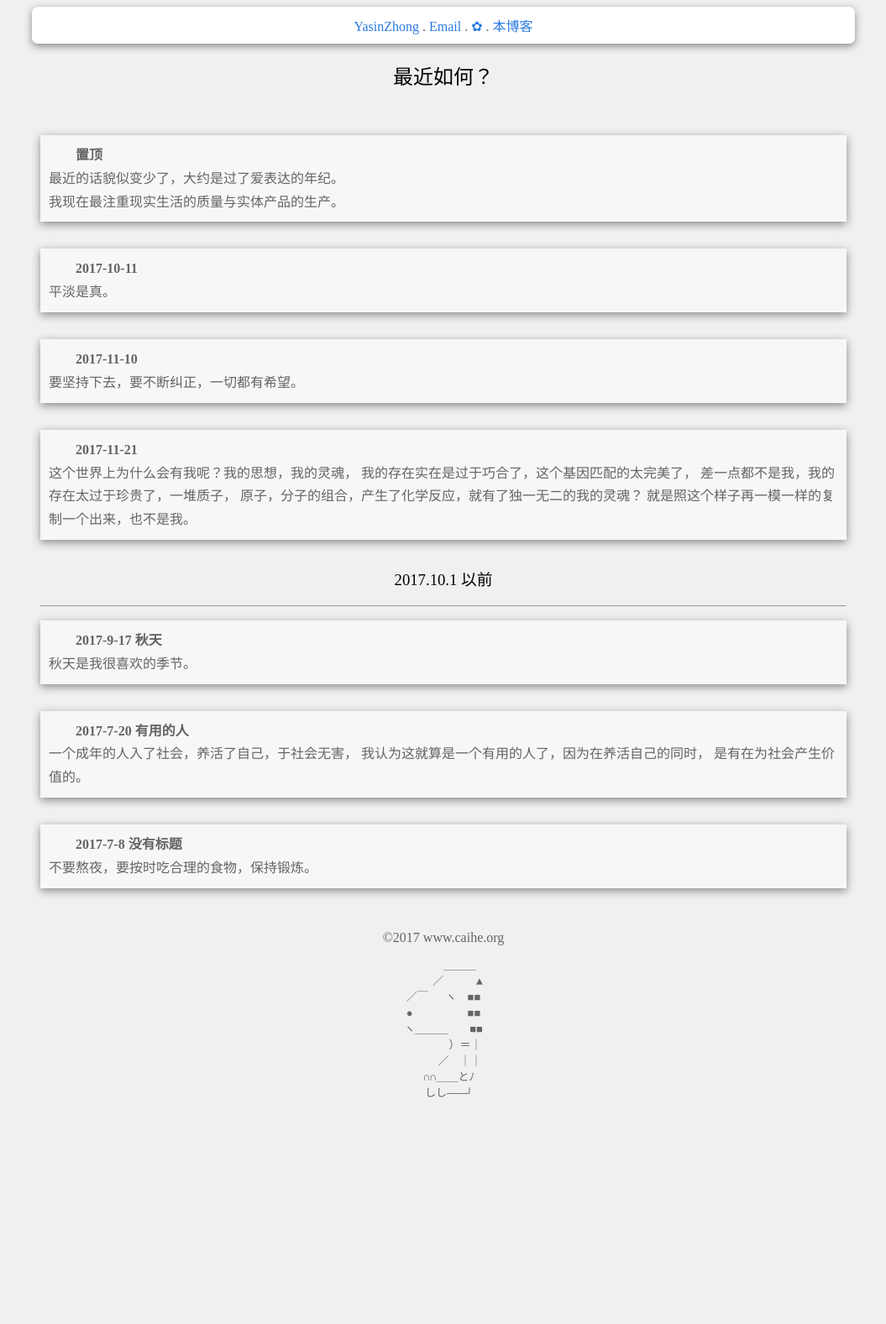
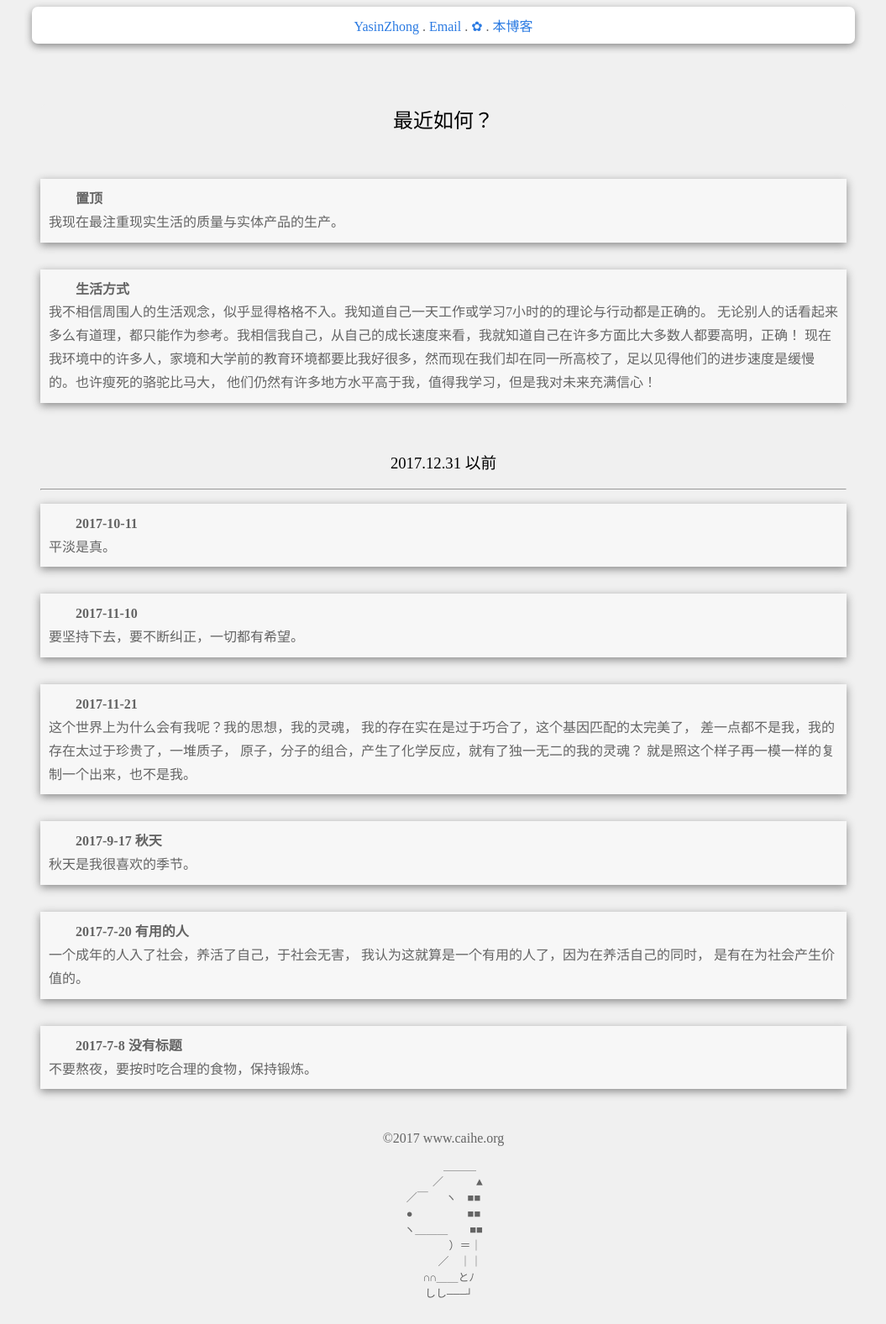
Before and after one commit to YasinZhong/yasinzhong.github.io, a Jekyll site: the page built from Post/twi.html, in a window 1280 px wide. Shown: the whole page at 84% size, without its empty margins (112-1167 px from the left). Built offline with Jekyll 4.4.1, drawn with Linux system fonts in a browser that asks for light colours; comment, search, counter and statistics services are not loaded; before the commit the page ends 1338 px from its top, so only the background shows below that.

Commit message:
2018/03/14

```diff
--- a/Post/twi.html
+++ b/Post/twi.html
@@ -8,9 +8,21 @@ title: 最近如何？
 
 <p id="置顶">
   <b>置顶</b><br/>
-  最近的话貌似变少了，大约是过了爱表达的年纪。<br/>
   我现在最注重现实生活的质量与实体产品的生产。
 </p>
+
+<p id="2018-3-14">
+  <b>生活方式</b><br/>
+  我不相信周围人的生活观念，似乎显得格格不入。我知道自己一天工作或学习7小时的的理论与行动都是正确的。
+  无论别人的话看起来多么有道理，都只能作为参考。我相信我自己，从自己的成长速度来看，我就知道自己在许多方面比大多数人都要高明，正确！
+  现在我环境中的许多人，家境和大学前的教育环境都要比我好很多，然而现在我们却在同一所高校了，足以见得他们的进步速度是缓慢的。也许瘦死的骆驼比马大，
+  他们仍然有许多地方水平高于我，值得我学习，但是我对未来充满信心！
+</p>
+
+
+
+<h3>2017.12.31 以前</h3>
+<hr/>
 
 <p id="2017-10-11">
   <b>2017-10-11</b><br/>
@@ -31,15 +43,6 @@ title: 最近如何？
   就是照这个样子再一模一样的复制一个出来，也不是我。
 </p>
 
-
-
-
-<h3>2017.10.1 以前</h3>
-<hr/>
-
-
-
-
 <p id="秋天">
   <b>2017-9-17 秋天</b><br/>
   秋天是我很喜欢的季节。
--- a/_layouts/default.html
+++ b/_layouts/default.html
@@ -45,6 +44,7 @@
 	</script>
 <noscript> 为正常使用来必力评论功能请激活JavaScript</noscript>
 </div>
+<q>评论功能仅供留言，删除表示已阅。</q>
 <!-- City版安装代码已完成 -->
 
 
--- a/_posts/2018-1-4-SuccessfulWritting.html
+++ b/_posts/2018-1-4-SuccessfulWritting.html
@@ -5,7 +5,7 @@ title: 写文章的技巧
 
 <h1>{{ page.title }}</h1>
 
-<q>让你写出有特点的非应试文章。</q>
+<h4><q>让你写出有特点的非应试文章。</q></h4>
 
 <h2>内容</h2>
 <p>
--- a/_posts/2018-2-2-WhatIsLife.html
+++ b/_posts/2018-2-2-WhatIsLife.html
@@ -5,6 +5,4 @@ title: 生活本来的样子
 
 <h1>{{ page.title }}</h1>
 
-<p>
-	<q>我会悠哉地在空闲的时候去写这篇文章。</q>
-</p>
+<q>我会悠哉地在空闲的时候去写这篇文章。</q>
--- a/_posts/2018-2-2-WhatToRead.html
+++ b/_posts/2018-2-2-WhatToRead.html
@@ -5,6 +5,4 @@ title: 读什么
 
 <h1>{{ page.title }}</h1>
 
-<p>
-	<q>我会悠哉地在空闲的时候去写这篇文章。</q>
-</p>
+<q>我会悠哉地在空闲的时候去写这篇文章。</q>
--- a/cssjs/a.css
+++ b/cssjs/a.css
@@ -12,9 +12,12 @@ p
   line-height:1.74em;
   text-indent:2em;
 }
+
 q
 {
 	font-style:italic;
+	display:block;
+	text-align: center;
 }
 
 #div-content,#div-header
@@ -58,7 +61,8 @@ h1,h2,h3,h4,h5,h5
 {
 	font-weight: lighter;
 	color:rgb(0,0,0);
-	text-align:center;
+	margin-top: 3em;
+	text-align: center;
 }
 
 img
```
Also changed, not shown: other parts of _layouts/default.html (+0 -1 lines), _posts/2018-3-4-LatrinePit.html (added, +10 -0 lines), _posts/2018-3-4-NewYplan.html (added, +13 -0 lines).
